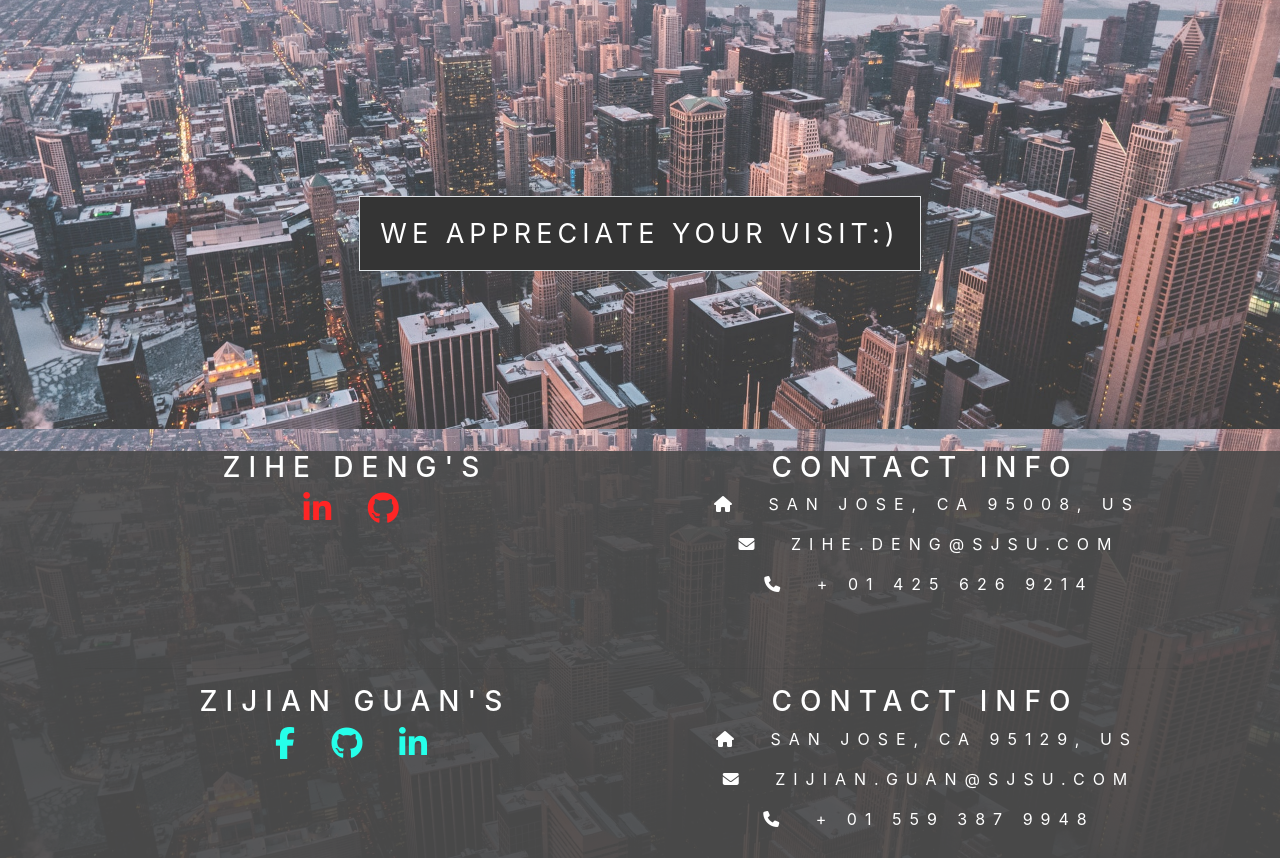
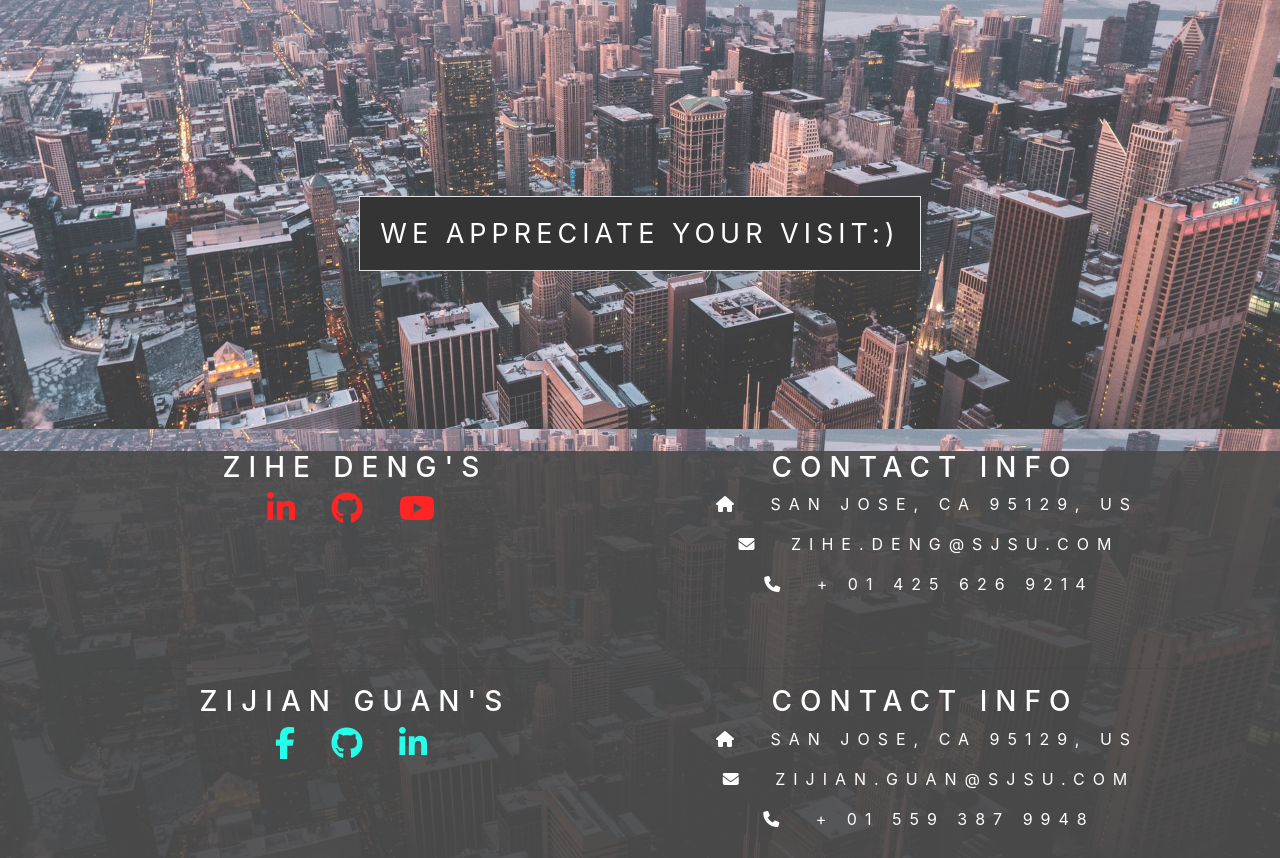
Before and after one commit to zijianguan0204/FancyWeb, a PHP site: page / in a window 1280 px wide. Shown: the part 2601-3459 px from the top of the page. Run offline with PHP 8.4, Linux system fonts and the light colour scheme; some libraries are stand-ins or nearby versions.

Commit message:
info completed
Filled out Zihe's info

```diff
--- a/index.php
+++ b/index.php
@@ -300,6 +300,11 @@ require_once('config.php');
                   <i class="fab fa-github fa-2x" style="color:#FF0000;"> </i>
                 </a>
               </li>
+              <li class="list-inline-item">
+                <a href="https://www.youtube.com/channel/UCLIevMiSLVJjg4ce9M1M3jw?view_as=subscriber" class="btn-floating btn-li mx-1">
+                  <i class="fab fa-youtube fa-2x" style="color:#FF0000;"> </i>
+                </a>
+              </li>
             </ul>
           </div>
 
@@ -308,7 +313,7 @@ require_once('config.php');
               <h3 style="color:#FFFFFF;">Contact Info</h3>
               <li class="list-inline-item" style="color:#FFFFFF;">
                 <a class="btn-floating btn-fb mx-1">
-                  <i class="fas fa-home mr-3"></i> San Jose, CA 95008, US</p>
+                  <i class="fas fa-home mr-3"></i> San Jose, CA 95129, US</p>
                 </a>
                 <a class="btn-floating btn-fb mx-1">
                   <i class="fas fa-envelope mr-3"></i> zihe.deng@sjsu.com</p>
```
